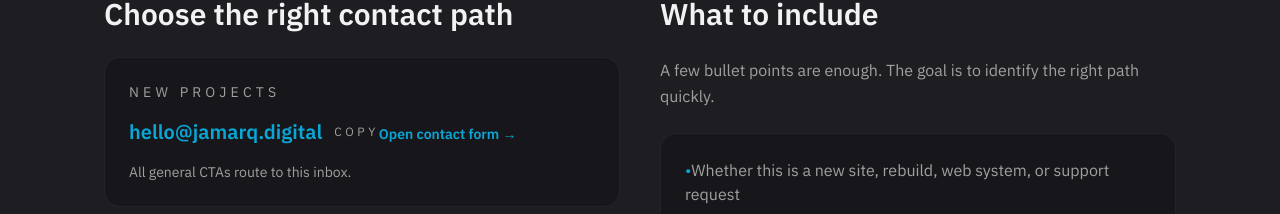
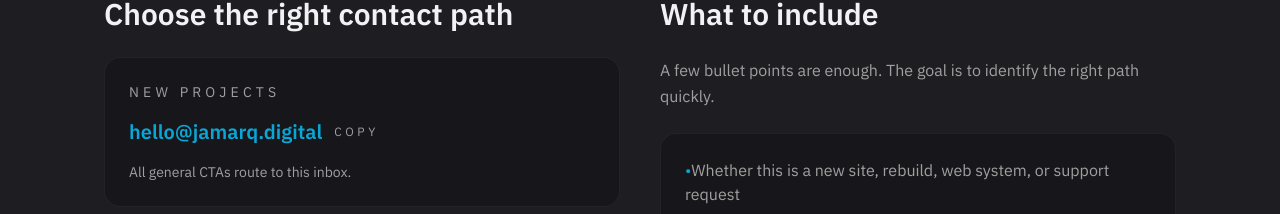
Before and after one commit to jmars319/JAMARQ-Digital, a Next.js app: page /contact in a window 1280 px wide. Shown: the part 856-1070 px from the top of the page. Built offline with nearby package versions, Linux system fonts and the light colour scheme.

Commit message:
Remove redundant contact form link

```diff
--- a/app/contact/page.tsx
+++ b/app/contact/page.tsx
@@ -138,12 +138,6 @@ export default function ContactPage() {
             <div className="p-6 rounded-2xl border border-slate/60 bg-jamarq-black/30 space-y-4">
               <p className="text-sm uppercase tracking-[0.3em] text-jamarq-gray">New projects</p>
               <EmailCopyButton email="hello@jamarq.digital" />
-              <ContactModalTrigger
-                prefill={{ subject: "New project inquiry", source: "contact-options" }}
-                className="inline-flex text-sm font-semibold text-jamarq-cyan hover:text-jamarq-magenta transition-colors"
-              >
-                Open contact form →
-              </ContactModalTrigger>
               <p className="text-jamarq-gray text-sm">All general CTAs route to this inbox.</p>
             </div>
             <div className="p-6 rounded-2xl border border-slate/60 bg-jamarq-black/30 space-y-4">
```
